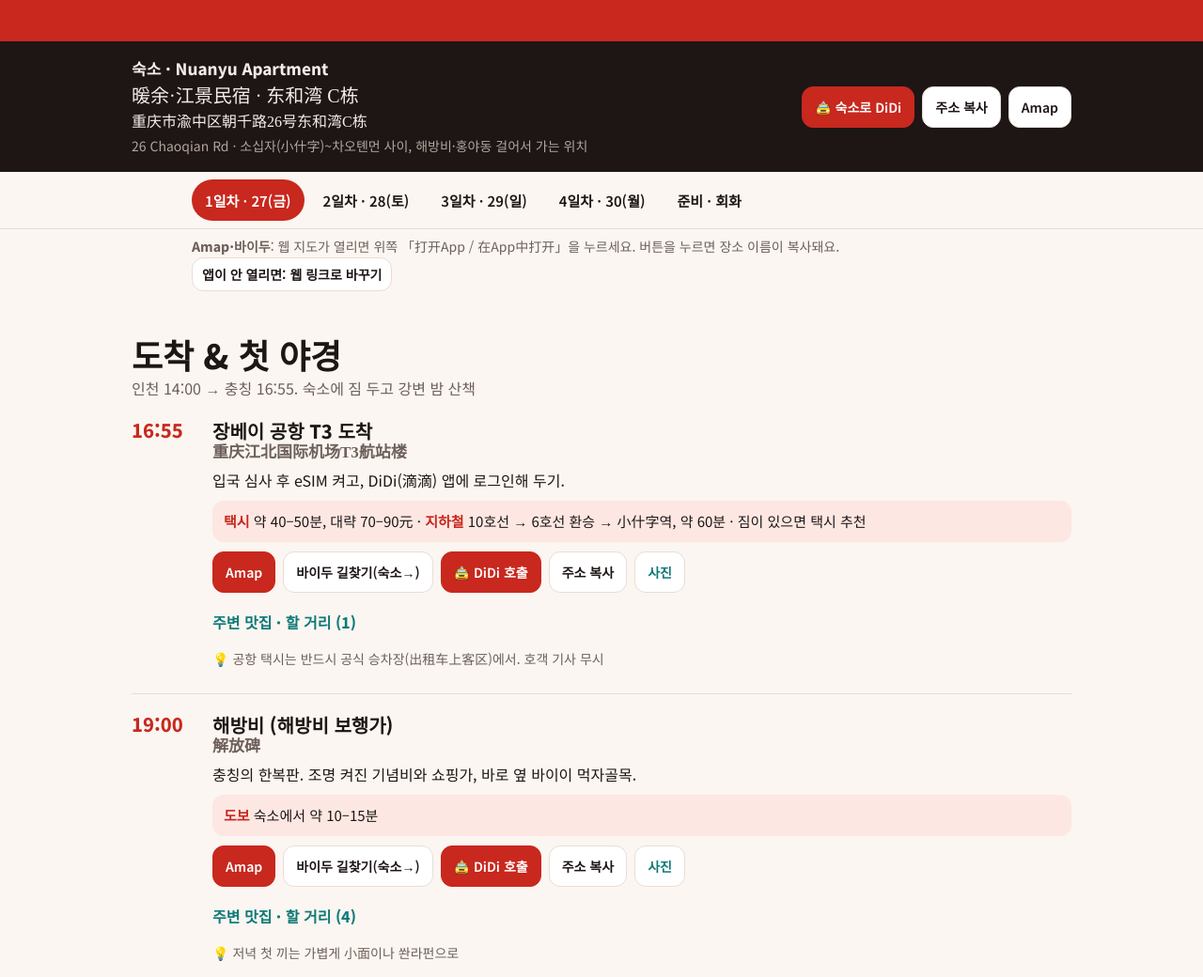
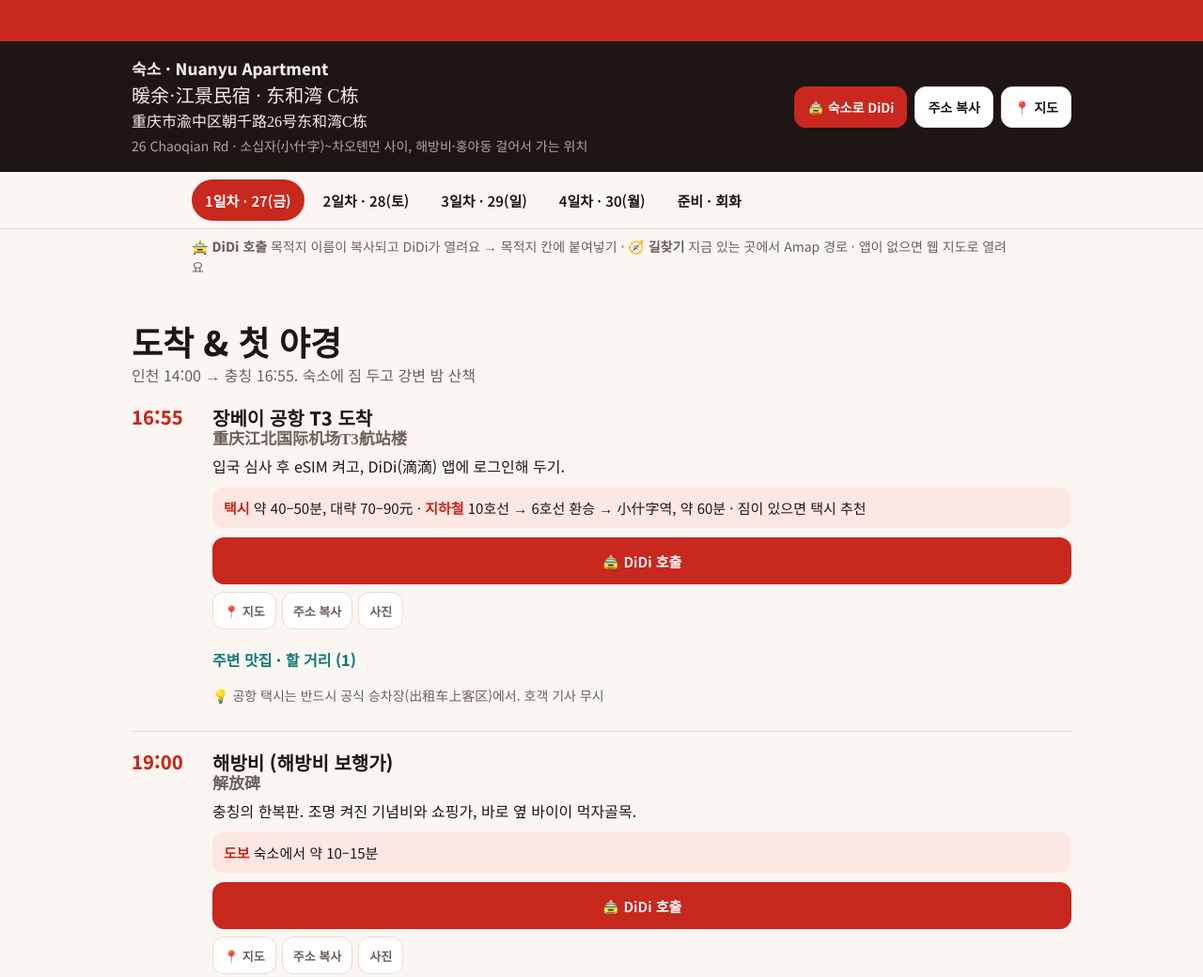
Before and after one commit to ymhuh/cq-trip, a plain HTML site: page index.html in a window 1280 px wide. Shown: the part 443-1483 px from the top of the page at 94% size. Drawn offline with Linux system fonts and the light colour scheme.

Commit message:
길찾기를 현재 위치 출발로, 버튼을 DiDi·길찾기 중심으로 정리
Co-Authored-By: Claude Opus 5.5 <noreply@anthropic.com>

```diff
--- a/index.html
+++ b/index.html
@@ -15,6 +15,7 @@
 :root{color-scheme:light dark;--bg:light-dark(#fbf6f1,#161211);--card:light-dark(#fff,#211b19);--ink:light-dark(#1d1615,#f4ece8);--mute:light-dark(#6d5f5a,#b3a49e);--red:#c8281e;--red2:light-dark(#fde7e3,#3a1714);--teal:light-dark(#0f7a78,#4fc2bd);--line:light-dark(#eadcd5,#3a302d)}
 :root[data-theme=light]{color-scheme:light}:root[data-theme=dark]{color-scheme:dark}
 *{box-sizing:border-box;min-width:0}
+[hidden]{display:none!important}
 body{margin:0;background:var(--bg);color:var(--ink);font:16px/1.55 "Noto Sans KR",system-ui,sans-serif;overflow-x:clip}
 .zh{font-family:"Noto Serif SC","Songti SC",serif}
 .band{padding:clamp(20px,4vw,48px) max(5vw,16px)}
@@ -33,6 +34,9 @@ nav a[aria-current=true]{background:var(--red);color:#fff}
 .btn{display:inline-flex;align-items:center;gap:6px;min-height:44px;padding:8px 13px;border-radius:12px;border:1px solid var(--line);background:var(--card);color:var(--ink);font:600 14px "Noto Sans KR",sans-serif;text-decoration:none;cursor:pointer}
 .btn.r{background:var(--red);border-color:var(--red);color:#fff}
 .btn.t{color:var(--teal)}
+.btn.g{background:var(--teal);border-color:var(--teal);color:var(--card)}
+.acts.main{flex-wrap:nowrap}.acts.main .btn{flex:1 1 0;justify-content:center;min-height:50px;font-size:15px}
+.acts.sub{gap:6px;margin-top:-2px}.btn.s{min-height:40px;padding:6px 11px;font-size:13px;color:var(--mute)}
 .btn:focus-visible,nav a:focus-visible{outline:3px solid var(--teal);outline-offset:2px}
 .day{display:none}.day.on{display:block}
 .dayhead h2{font-size:clamp(26px,5vw,36px);line-height:1.1;margin:0 0 4px}
@@ -111,14 +115,15 @@ footer{color:var(--mute);font-size:13px}
   <div><b>숙소 · Nuanyu Apartment</b><span class="zh">暖余·江景民宿 · 东和湾 C栋</span><span class="zh" style="font-size:16px">重庆市渝中区朝千路26号东和湾C栋</span><span class="tip" style="color:#b3a49e">26 Chaoqian Rd · 소십자(小什字)~차오톈먼 사이, 해방비·홍야동 걸어서 가는 위치</span></div>
   <div class="acts" style="margin:0">
    <button class="btn r" data-didi="暖余·江景民宿(重庆解放碑洪崖洞店)">🚖 숙소로 DiDi</button>
+   <a class="btn g" id="hotelRoute" data-name="朝千路26号" hidden>🧭 숙소로 길찾기</a>
    <button class="btn" data-copy="重庆市渝中区朝千路26号东和湾C栋">주소 복사</button>
-   <a class="btn" id="hotelAmap" data-name="朝千路26号">Amap</a>
+   <a class="btn" id="hotelAmap" data-name="朝千路26号">📍 지도</a>
   </div>
  </div>
 </section>
 
 <nav><div class="wrap" id="tabs"></div></nav>
-<div class="note" id="note"><b>Amap·바이두</b>: 웹 지도가 열리면 위쪽 「打开App / 在App中打开」을 누르세요. 버튼을 누르면 장소 이름이 복사돼요. <button class="btn" id="mode" hidden></button></div>
+<div class="note" id="note"><b>🚖 DiDi 호출</b> 목적지 이름이 복사되고 DiDi가 열려요 → 목적지 칸에 붙여넣기 · <b>🧭 길찾기</b> 지금 있는 곳에서 Amap 경로 · 앱이 없으면 웹 지도로 열려요</div>
 <main class="band"><div class="wrap" id="days"></div></main>
 <footer class="band"><div class="wrap">이동 시간과 요금은 대략적인 값이에요. 운영 시간은 현장 사정으로 바뀔 수 있으니 출발 전에 Amap에서 한 번 더 확인하세요.</div></footer>
 
@@ -139,35 +144,38 @@ const DIDI={'朝千路26号':'暖余·江景民宿(重庆解放碑洪崖洞店)'
  '小什字':'小什字地铁站','南滨路':'弹子石老街','来福士探索舱':'重庆来福士广场','重庆江北国际机场T3航站楼':'重庆江北国际机场T3航站楼'};
 const dn=q=>DIDI[q]||q;
 const enc=encodeURIComponent;
-let WEB=false;try{WEB=localStorage.getItem('cqweb')==='1'}catch(_){}
+const H2='重庆市渝中区朝千路26号东和湾C栋';
 const IOS0=/iPhone|iPad|iPod/.test(navigator.userAgent)||(navigator.platform==='MacIntel'&&navigator.maxTouchPoints>1);
 const AND0=/Android/.test(navigator.userAgent);
-let IOS=IOS0&&!AND0&&!WEB,AND=AND0&&!WEB;
+const IOS=IOS0&&!AND0,AND=AND0;
 // 각 링크는 {app, web}. app이 비어 있으면(데스크톱·웹 모드) 웹 링크만 새 창으로 연다
 const amap=q=>({
  app:IOS?`iosamap://poi?sourceApplication=cqtrip&name=${enc(q)}&dev=0`
   :AND?`androidamap://poi?sourceApplication=cqtrip&keywords=${enc(q)}&dev=0`:'',
  web:`https://uri.amap.com/search?keyword=${enc(q)}&city=${enc('重庆')}&callnative=1`});
-// Amap 공식 iOS 경로 URI: 출발·도착 좌표가 없으면 sname/dname 이름으로 경로 계획. t: 0 운전, 1 대중교통, 2 도보
-// (Android는 공식 문서상 dlat/dlon 필수라 좌표 없이는 쓰지 않음 → iOS에서만 버튼 표시)
-const amapPath=(q,m)=>({app:`iosamap://path?sourceApplication=cqtrip&sname=${enc(H)}&dname=${enc(q)}&dev=0&t=${m==='walking'?2:m==='driving'?0:1}`,web:amap(q).web});
+// Amap 공식 iOS 경로 URI: 출발지(sid·slat·slon·sname)는 선택 → 비우면 현재 위치에서 출발. 도착 좌표가 없으면 dname 이름으로 경로 계획. t: 0 운전, 1 대중교통, 2 도보
+const amapPath=(q,m)=>({app:`iosamap://path?sourceApplication=cqtrip&dname=${enc(q)}&dev=0&t=${m==='walking'?2:m==='driving'?0:1}`,web:amap(q).web});
 // Android용 목적지 좌표: OpenStreetMap(Nominatim) WGS-84 → dev=1로 넘기면 Amap이 GCJ-02로 변환(Amap 공식 문서).
 // 장소와 정확히 맞는 POI만 넣음. 공항 T3·다리·케이블카·긴 도로 등 한 점으로 정하기 애매한 곳은 일부러 비움
 const GEO={'解放碑':[29.5601078,106.5733671],'洪崖洞':[29.5650738,106.5753425],'李子坝轻轨站观景平台':[29.5556826,106.5338753],'鹅岭公园':[29.5524602,106.5320399],
  '十八梯传统风貌区':[29.5541255,106.568959],'山城巷':[29.5534108,106.5629178],'磁器口古镇':[29.5792968,106.4424353],'小什字':[29.5618154,106.5791934],'下浩里':[29.5604626,106.5916274],
  '朝天门广场':[29.5696961,106.5840783],'戴家巷崖壁步道':[29.5638836,106.5728591],'白象居':[29.5585282,106.5813482],'重庆人民大礼堂':[29.5643361,106.5504098],
  '重庆中国三峡博物馆':[29.5648943,106.5465582],'来福士探索舱':[29.5675551,106.5831253]};
-// Android Amap 경로 URI(공식 문서: amapuri://route/plan/, dlat·dlon 필수). 숙소 좌표는 번지까지 확인이 안 돼서 출발지는 비움 → 현재 위치에서 출발
+// Android Amap 경로 URI(공식 문서: amapuri://route/plan/, dlat·dlon 필수). 출발지를 비우면 현재 위치에서 출발(공식 문서)
 const amapRoute=(q,m)=>({app:`amapuri://route/plan/?sourceApplication=cqtrip&dlat=${GEO[q][0]}&dlon=${GEO[q][1]}&dname=${enc(q)}&dev=1&t=${m==='walking'?2:m==='driving'?0:1}`,web:amap(q).web});
-const routeBtn=(q0,m)=>{const q=esc(q0);return IOS?`<a class="btn" data-name="${q}" ${L(amapPath(q0,m))}>Amap 길찾기(숙소→)</a>`
- :AND&&GEO[q0]?`<a class="btn" data-name="${q}" ${L(amapRoute(q0,m))}>Amap 길찾기(현위치→)</a>`:''};
+// 길찾기: iOS는 이름으로, Android는 좌표가 있는 곳만. PC는 길찾기 버튼 없음(지도만)
+const route=(q,m)=>IOS?amapPath(q,m):AND&&GEO[q]?amapRoute(q,m):null;
 const bm=m=>m==='walking'?'walking':m==='driving'?'driving':'transit';
-const bq=(q,m)=>`origin=${enc('name:'+H)}&destination=${enc('name:'+q)}&mode=${bm(m)}&region=${enc('重庆')}`;
-// 바이두 공식 문서: iOS는 baidumap://, Android 웹페이지에서는 bdapp:// 로 호출
-const baidu=(q,m)=>({
- app:IOS?`baidumap://map/direction?${bq(q,m)}&src=ios.cqtrip.guide`
-  :AND?`bdapp://map/direction?${bq(q,m)}&src=andr.cqtrip.guide`:'',
- web:`https://api.map.baidu.com/direction?${bq(q,m)}&output=html&src=webapp.cqtrip.guide`});
+// 바이두 공식 iOS 문서: origin=我的位置 이면 앱의 현재 위치에서 출발(7.1 이상). Android·웹 문서에는 현재 위치 출발 방법이 없어 iOS에서만 표시
+const baidu=(q,m)=>IOS?{app:`baidumap://map/direction?origin=${enc('我的位置')}&destination=${enc('name:'+q)}&mode=${bm(m)}&region=${enc('重庆')}&src=ios.cqtrip.guide`,web:amap(q).web}:null;
+const acts=(q,ad,m)=>{const r=route(q,m),b=baidu(q,m),e=esc(q);return `<div class="acts main">
+  <button class="btn r" data-didi="${esc(dn(q))}">🚖 DiDi 호출</button>
+  ${r?`<a class="btn g" data-name="${e}" ${L(r)}>🧭 길찾기</a>`:''}</div>
+ <div class="acts sub">
+  <a class="btn s" data-name="${e}" ${L(amap(q))}>📍 지도</a>
+  ${b?`<a class="btn s" data-name="${e}" ${L(b)}>바이두 길찾기</a>`:''}
+  <button class="btn s" data-copy="${esc(ad)}">주소 복사</button>
+  <a target="_blank" rel="noopener" class="btn s" href="${pics(q)}">사진</a></div>`};
 const L=o=>o.app?`href="${esc(o.app)}" data-app="1" data-web="${esc(o.web)}"`:`href="${esc(o.web)}" target="_blank" rel="noopener"`;
 const setL=(el,o)=>{if(o.app){el.href=o.app;el.dataset.app='1';el.dataset.web=o.web;el.removeAttribute('target');el.removeAttribute('rel')}else{el.href=o.web;delete el.dataset.app;delete el.dataset.web;el.target='_blank';el.rel='noopener'}};
 const apple=(q,m)=>`https://maps.apple.com/?saddr=${enc(H)}&daddr=${enc(q.startsWith('重庆')?q:'重庆 '+q)}&dirflg=${m==='walking'?'w':m==='driving'?'d':'r'}`;
@@ -258,28 +266,16 @@ const tabs=document.getElementById('tabs'),days=document.getElementById('days');
 tabs.innerHTML=DAYS.map(d=>`<a href="#${d.id}" data-id="${d.id}">${esc(d.tab)}</a>`).join('')+`<a href="#prep" data-id="prep">준비 · 회화</a>`;
 
 const card=s=>{
- const acts=s.z&&s.ad?`<div class="acts">
-  <a class="btn r" data-name="${esc(s.z.split(' / ')[0])}" ${L(amap(s.z.split(' / ')[0]))}>Amap</a>
-  ${routeBtn(s.z.split(' / ')[0],s.mode)}
-  <a class="btn" data-name="${esc(s.z.split(' / ')[0])}" ${L(baidu(s.z.split(' / ')[0],s.mode))}>바이두 길찾기(숙소→)</a>
-  <button class="btn r" data-didi="${esc(dn(s.z.split(' / ')[0]))}">🚖 DiDi 호출</button>
-  <button class="btn" data-copy="${esc(s.ad)}">주소 복사</button>
-  <a target="_blank" rel="noopener" class="btn t" href="${pics(s.z.split(' / ')[0])}">사진</a></div>`:'';
- const eat=s.eat.length?`<details class="eat"><summary>주변 맛집 · 할 거리 (${s.eat.length})</summary><ul>${s.eat.map(f=>`<li><b>${esc(f.n)}</b> <span class="zh">${esc(f.z)}</span> ${f.d?'— '+esc(f.d):''} · <a data-name="${esc(f.z.split(' ')[0])}" ${L(amap(f.z.split(' ')[0]))}>Amap</a> <button class="btn" style="min-height:36px;padding:4px 10px" data-copy="${esc(f.z)}">복사</button></li>`).join('')}</ul></details>`:'';
+ const ac=s.z&&s.ad?acts(s.z.split(' / ')[0],s.ad,s.mode):'';
+ const eat=s.eat.length?`<details class="eat"><summary>주변 맛집 · 할 거리 (${s.eat.length})</summary><ul>${s.eat.map(f=>`<li><b>${esc(f.n)}</b> <span class="zh">${esc(f.z)}</span> ${f.d?'— '+esc(f.d):''} · <a data-name="${esc(f.z.split(' ')[0])}" ${L(amap(f.z.split(' ')[0]))}>지도</a> <button class="btn" style="min-height:36px;padding:4px 10px" data-copy="${esc(f.z)}">복사</button></li>`).join('')}</ul></details>`:'';
  return `<article class="stop"><div class="time">${esc(s.t)}</div><div>
   <h3>${esc(s.k)}<span class="zh">${esc(s.z)}</span></h3>
-  <p>${esc(s.desc)}</p>${s.how?`<div class="how">${s.how}</div>`:''}${acts}${eat}${s.tip?`<p class="tip">💡 ${esc(s.tip)}</p>`:''}</div></article>`};
+  <p>${esc(s.desc)}</p>${s.how?`<div class="how">${s.how}</div>`:''}${ac}${eat}${s.tip?`<p class="tip">💡 ${esc(s.tip)}</p>`:''}</div></article>`};
 
 const render=()=>{
 days.innerHTML=DAYS.map(d=>`<section class="day" id="p-${d.id}"><div class="dayhead"><h2>${esc(d.title)}</h2><p>${esc(d.sub)}</p></div>
  ${d.stops.map(card).join('')}
- ${d.alt.length?`<div class="alt"><h4>대안 · 현지인 추천</h4>${d.alt.map(a=>`<div class="altItem"><b>${esc(a.k)}</b> <span class="zh">${esc(a.z)}</span><p>${esc(a.d)}</p><div class="acts">
-  <a class="btn r" data-name="${esc(a.z)}" ${L(amap(a.z))}>Amap</a>
-  ${routeBtn(a.z,a.m)}
-  <a class="btn" data-name="${esc(a.z)}" ${L(baidu(a.z,a.m))}>바이두 길찾기(숙소→)</a>
-  <button class="btn r" data-didi="${esc(dn(a.z))}">🚖 DiDi 호출</button>
-  <button class="btn" data-copy="${esc(a.ad)}">주소 복사</button>
-  <a target="_blank" rel="noopener" class="btn t" href="${pics(a.z)}">사진</a></div></div>`).join('')}</div>`:''}</section>`).join('')+`
+ ${d.alt.length?`<div class="alt"><h4>대안 · 현지인 추천</h4>${d.alt.map(a=>`<div class="altItem"><b>${esc(a.k)}</b> <span class="zh">${esc(a.z)}</span><p>${esc(a.d)}</p>${acts(a.z,a.ad,a.m)}</div>`).join('')}</div>`:''}</section>`).join('')+`
 <section class="day" id="p-prep"><div class="dayhead"><h2>준비물 · 회화 · 긴급</h2><p>출발 전에 한 번, 현지에서 필요할 때 한 번</p></div>
 <div class="grid" style="margin-top:18px">
  <div class="box"><h3>앱 & 결제</h3><ul>
@@ -302,16 +298,14 @@ days.innerHTML=DAYS.map(d=>`<section class="day" id="p-${d.id}"><div class="dayh
 </div></section>`;
 
 };render();
-setL(document.getElementById('hotelAmap'),amap(H));
-const mb=document.getElementById('mode');
-
-const lab=()=>{mb.textContent=WEB?'앱으로 열기로 되돌리기':'앱이 안 열리면: 웹 링크로 바꾸기'};lab();
-mb.addEventListener('click',()=>{WEB=!WEB;IOS=IOS0&&!AND0&&!WEB;AND=AND0&&!WEB;try{localStorage.setItem('cqweb',WEB?'1':'0')}catch(_){}render();show();setL(document.getElementById('hotelAmap'),amap(H));lab();say(WEB?'웹 링크 모드':'앱 열기 모드')});
+setL(document.getElementById('hotelAmap'),amap(H2));
+{const hr=document.getElementById('hotelRoute');if(IOS){setL(hr,amapPath(H2,'transit'));hr.hidden=false}else hr.remove()}
 
 const show=()=>{const id=(location.hash||'#day1').slice(1);const ok=document.getElementById('p-'+id)?id:'day1';
  document.querySelectorAll('.day').forEach(x=>x.classList.toggle('on',x.id==='p-'+ok));
  tabs.querySelectorAll('a').forEach(a=>a.setAttribute('aria-current',a.dataset.id===ok))};
-window.addEventListener('hashchange',show);show();
+// 날짜 탭을 바꾸면 그날 일정 맨 위로(아래로 스크롤해 둔 상태에서 탭을 눌러도 처음부터 보이게)
+window.addEventListener('hashchange',()=>{show();const t=document.querySelector('main').getBoundingClientRect().top+scrollY-60;if(scrollY>t)scrollTo({top:t})});show();
 
 const toast=document.getElementById('toast');let tt;
 const say=m=>{toast.textContent=m;toast.classList.add('on');clearTimeout(tt);tt=setTimeout(()=>toast.classList.remove('on'),3200)};
```
